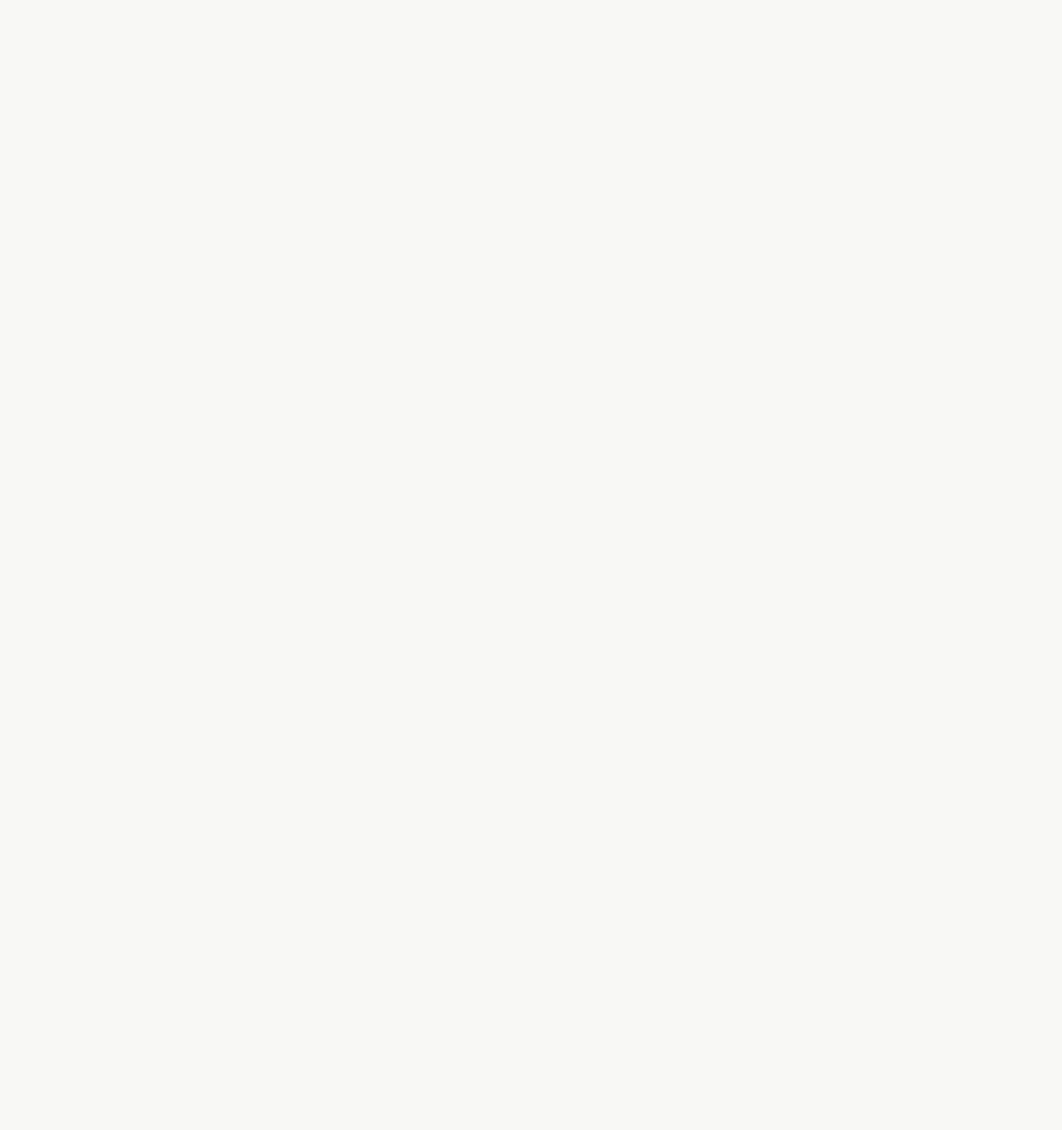
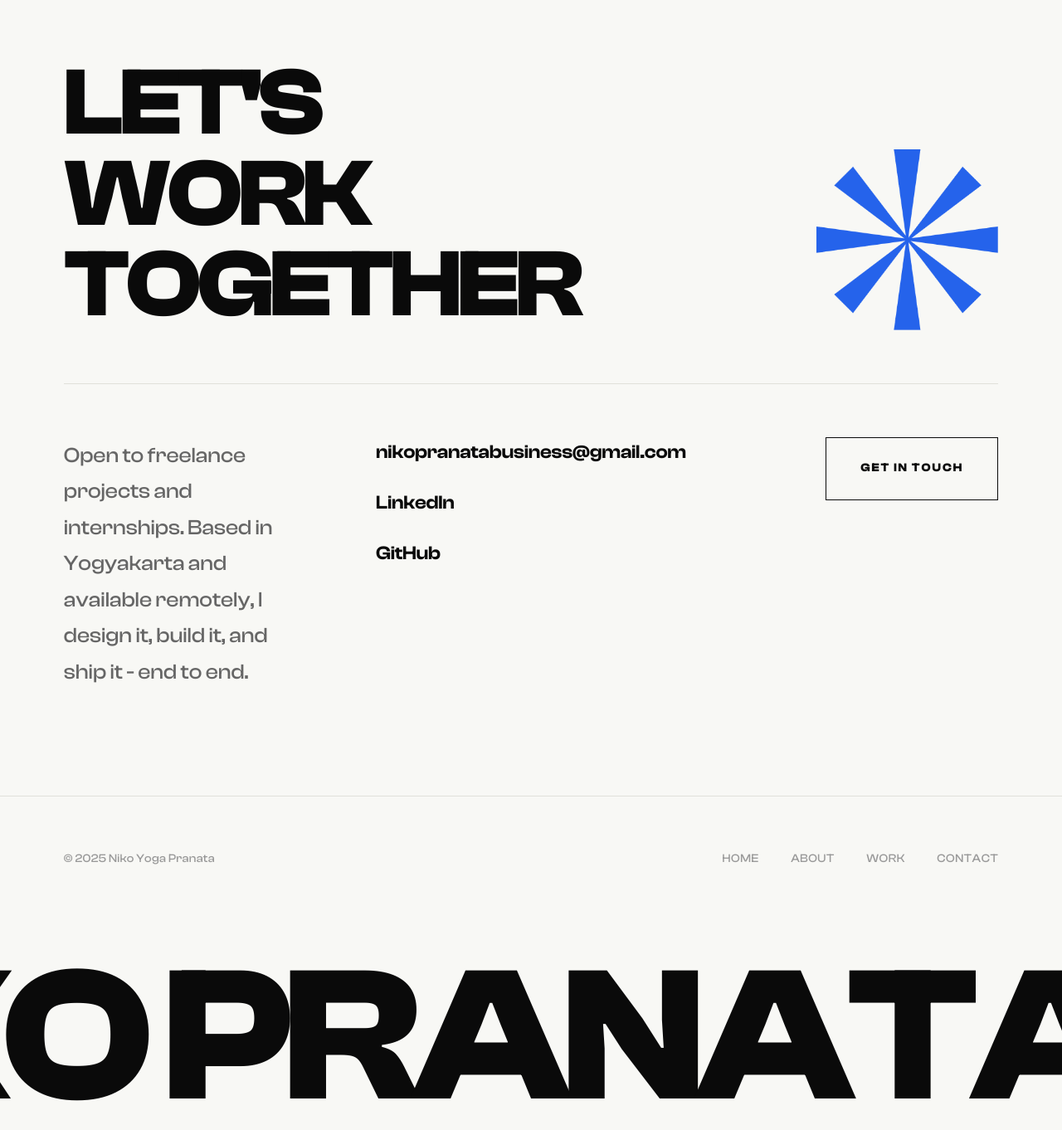
Before and after one commit to nikoyogapranata/personal-website, a Next.js app: page /work in a window 1280 px wide. Shown: the part 1604-2966 px from the top of the page at 83% size. Before the commit the page ends 800 px from the top, so only its background shows below. Built offline with nearby package versions, Linux system fonts and the light colour scheme; a web font is replaced by a local one.

Commit message:
adding new work page

```diff
--- a/src/app/work/page.tsx
+++ b/src/app/work/page.tsx
@@ -1,3 +1,263 @@
+'use client'
+
+import { useState } from 'react'
+import Image from 'next/image'
+import { motion, AnimatePresence } from 'framer-motion'
+import Contact from '@/components/sections/Contact'
+import Footer from '@/components/sections/Footer'
+
+const EASE = [0.16, 1, 0.3, 1] as const
+
+const PROJECTS = [
+  {
+    id: 1,
+    title: 'JAMUSARI',
+    category: 'Web · Fullstack',
+    year: '2025',
+    image: '/jamusari.png',
+    link: 'https://jamusari.com',
+  },
+  {
+    id: 2,
+    title: 'HealthSync',
+    category: 'Web · Fullstack',
+    year: '2025',
+    image: '/healthsync.png',
+    link: 'https://healthsync-7.vercel.app',
+  },
+  {
+    id: 3,
+    title: 'WETRACK',
+    category: 'Web · Fullstack',
+    year: '2024',
+    image: '/wetrack.png',
+    link: 'https://github.com/nikoyogapranata/wetrack',
+  },
+  {
+    id: 4,
+    title: 'EduNovel',
+    category: 'Design · Branding',
+    year: '2023',
+    image: '/edunovel.png',
+    link: 'https://www.figma.com/proto/cY7vOHUdtTfLDkTYDthI1n/EduNovel?page-id=0%3A1&node-id=2-2397&p=f&viewport=308%2C326%2C0.03&t=n2kiA8gcGTPQdv0j-1&scaling=min-zoom&content-scaling=fixed&starting-point-node-id=2%3A2397&show-proto-sidebar=1',
+  },
+]
+
+function letterVariant(i: number) {
+  return {
+    hidden: { y: 22, opacity: 0 },
+    visible: {
+      y: 0,
+      opacity: 1,
+      transition: { duration: 0.36, delay: i * 0.04, ease: EASE },
+    },
+    exit: {
+      y: -14,
+      opacity: 0,
+      transition: { duration: 0.16, delay: 0 },
+    },
+  }
+}
+
+/* Shared style for all three info labels */
+const INFO: React.CSSProperties = {
+  fontFamily:    'var(--font-sans)',
+  fontWeight:    400,
+  fontSize:      'clamp(13px, 1.2vw, 16px)',
+  letterSpacing: '0.02em',
+  color:         '#555',
+}
+
 export default function WorkPage() {
-  return <main />
+  const [hoveredId, setHoveredId] = useState<number | null>(null)
+
+  return (
+    <>
+    <main
+      style={{
+        background: '#f8f8f5',
+        minHeight:  '100vh',
+        padding:    'clamp(110px, 14vw, 180px) clamp(32px, 6vw, 80px) clamp(80px, 10vw, 140px)',
+      }}
+    >
+      {/* ── Title row ── */}
+      <motion.div
+        initial={{ opacity: 0, y: 28 }}
+        animate={{ opacity: 1, y: 0 }}
+        transition={{ duration: 0.9, ease: EASE }}
+        style={{
+          display:        'flex',
+          alignItems:     'center',
+          justifyContent: 'space-between',
+          marginBottom:   'clamp(40px, 5vw, 72px)',
+        }}
+      >
+        <h1
+          style={{
+            fontFamily:    'var(--font-display)',
+            fontWeight:    800,
+            fontSize:      'clamp(88px, 17vw, 260px)',
+            letterSpacing: '-0.04em',
+            lineHeight:    1,
+            color:         '#0a0a0a',
+            margin:        0,
+          }}
+        >
+          WORK
+        </h1>
+
+        <Image
+          src="/spark.png"
+          alt=""
+          width={260}
+          height={260}
+          style={{
+            height:     'clamp(64px, 12vw, 180px)',
+            width:      'auto',
+            objectFit:  'contain',
+            flexShrink: 0,
+          }}
+        />
+      </motion.div>
+
+      {/* ── Project grid ── */}
+      <div
+        className="work-page-grid"
+        style={{
+          display:             'grid',
+          gridTemplateColumns: '1fr 1fr',
+          gap:                 'clamp(32px, 4vw, 56px) clamp(12px, 1.4vw, 20px)',
+        }}
+      >
+        {PROJECTS.map((project, i) => {
+          const isHovered = hoveredId === project.id
+          const isDimmed  = hoveredId !== null && !isHovered
+          const letters   = project.title.toUpperCase().split('')
+
+          return (
+            <motion.a
+              key={project.id}
+              href={project.link}
+              target="_blank"
+              rel="noopener noreferrer"
+              initial={{ opacity: 0, y: 36 }}
+              animate={{ opacity: 1, y: 0 }}
+              transition={{ duration: 0.8, delay: 0.12 + i * 0.09, ease: EASE }}
+              onMouseEnter={() => setHoveredId(project.id)}
+              onMouseLeave={() => setHoveredId(null)}
+              style={{ display: 'block', textDecoration: 'none', cursor: 'pointer' }}
+            >
+              {/* ── Info row — same size & color for all three ── */}
+              <div
+                style={{
+                  display:      'flex',
+                  alignItems:   'baseline',
+                  marginBottom: 'clamp(8px, 1vw, 14px)',
+                }}
+              >
+                <span style={{ ...INFO, fontFamily: 'var(--font-display)', letterSpacing: '-0.01em', textTransform: 'uppercase', flex: 1 }}>
+                  {project.title}
+                </span>
+                <span style={{ ...INFO, flex: 1, textAlign: 'center' }}>
+                  {project.year}
+                </span>
+                <span style={{ ...INFO, flex: 1, textAlign: 'right' }}>
+                  {project.category}
+                </span>
+              </div>
+
+              {/* ── Image container ── */}
+              <div
+                style={{
+                  position:    'relative',
+                  aspectRatio: '4/3',
+                  overflow:    'hidden',
+                  background:  '#f8f8f5',
+                }}
+              >
+                {/* Image + overlay scale together */}
+                <motion.div
+                  animate={{
+                    scale:  isHovered ? 0.95 : 1,
+                    filter: isDimmed  ? 'grayscale(100%)' : 'grayscale(0%)',
+                  }}
+                  transition={{ duration: 0.5, ease: EASE }}
+                  style={{ position: 'absolute', inset: 0 }}
+                >
+                  <Image
+                    src={project.image}
+                    alt={project.title}
+                    fill
+                    style={{ objectFit: 'cover', objectPosition: 'center', display: 'block' }}
+                  />
+
+                  {/* Dark overlay — lives inside the scale wrapper so it shrinks too */}
+                  <motion.div
+                    animate={{ opacity: isHovered ? 0.22 : 0 }}
+                    transition={{ duration: 0.5, ease: EASE }}
+                    style={{
+                      position:      'absolute',
+                      inset:         0,
+                      background:    '#000',
+                      pointerEvents: 'none',
+                    }}
+                  />
+                </motion.div>
+
+                {/* Letter-by-letter project name */}
+                <AnimatePresence>
+                  {isHovered && (
+                    <div
+                      style={{
+                        position:       'absolute',
+                        inset:          0,
+                        display:        'flex',
+                        alignItems:     'center',
+                        justifyContent: 'center',
+                        zIndex:         2,
+                        pointerEvents:  'none',
+                      }}
+                    >
+                      <div style={{ display: 'flex', alignItems: 'center' }}>
+                        {letters.map((char, li) => (
+                          <motion.span
+                            key={li}
+                            variants={letterVariant(li)}
+                            initial="hidden"
+                            animate="visible"
+                            exit="exit"
+                            style={{
+                              fontFamily:    'var(--font-display)',
+                              fontWeight:    800,
+                              fontSize:      'clamp(22px, 3.5vw, 52px)',
+                              letterSpacing: '-0.03em',
+                              lineHeight:    1,
+                              color:         '#2563eb',
+                              display:       'inline-block',
+                            }}
+                          >
+                            {char === ' ' ? ' ' : char}
+                          </motion.span>
+                        ))}
+                      </div>
+                    </div>
+                  )}
+                </AnimatePresence>
+              </div>
+            </motion.a>
+          )
+        })}
+      </div>
+
+      <style>{`
+        @media (max-width: 640px) {
+          .work-page-grid { grid-template-columns: 1fr !important; }
+        }
+      `}</style>
+    </main>
+
+    <Contact theme="light" />
+    <Footer theme="light" />
+    </>
+  )
 }
--- a/src/components/sections/Contact.tsx
+++ b/src/components/sections/Contact.tsx
@@ -6,12 +6,32 @@ const MotionLink = motion(Link);
 
 const ease = [0.16, 1, 0.3, 1] as const;
 
-export default function Contact() {
+export default function Contact({ theme = "dark" }: { theme?: "dark" | "light" }) {
+  const c = theme === "dark"
+    ? {
+        bg:           "#0a0a0a",
+        text:         "#f8f8f5",
+        muted:        "#aaa",
+        divider:      "#2a2a2a",
+        linkLeave:    "#f8f8f5",
+        ctaHoverBg:   "#f8f8f5",
+        ctaHoverText: "#0a0a0a",
+      }
+    : {
+        bg:           "#f8f8f5",
+        text:         "#0a0a0a",
+        muted:        "#666",
+        divider:      "#e0e0da",
+        linkLeave:    "#0a0a0a",
+        ctaHoverBg:   "#0a0a0a",
+        ctaHoverText: "#f8f8f5",
+      };
+
   return (
     <section
       id="contact"
       style={{
-        background: "#0a0a0a",
+        background: c.bg,
         padding: "clamp(80px, 10vw, 140px) clamp(32px, 6vw, 80px)",
         position: "relative",
         overflow: "hidden",
@@ -27,33 +47,30 @@ export default function Contact() {
           marginBottom: "clamp(40px, 5vw, 80px)",
         }}
       >
-{/* Text lines */}
         <div>
           {(["LET'S", "WORK TOGETHER"] as const).map((line, i) => (
             <motion.div
               key={line}
               style={{ overflow: "hidden" }}
-              // 1. Observe the wrapper for visibility instead of the text
               initial="hidden"
               whileInView="visible"
               viewport={{ once: true, amount: 0.3 }}
             >
               <motion.div
-                // 2. Use variants to animate when the parent comes into view
                 variants={{
-                  hidden: { y: "100%", opacity: 0 }, // 3. Use 100% instead of a fixed 60px
-                  visible: { y: 0, opacity: 1 }
+                  hidden:   { y: "100%", opacity: 0 },
+                  visible:  { y: 0,      opacity: 1 },
                 }}
                 transition={{ duration: 0.8, delay: i * 0.1, ease }}
                 className="contact-title-line"
                 style={{
-                  fontFamily: "var(--font-display)",
-                  fontWeight: 800,
-                  fontSize: "clamp(52px, 9vw, 140px)",
+                  fontFamily:    "var(--font-display)",
+                  fontWeight:    800,
+                  fontSize:      "clamp(52px, 9vw, 140px)",
                   letterSpacing: "-0.04em",
-                  lineHeight: 0.95,
-                  color: "#f8f8f5",
-                  display: "block",
+                  lineHeight:    0.95,
+                  color:         c.text,
+                  display:       "block",
                 }}
               >
                 {line}
@@ -62,7 +79,7 @@ export default function Contact() {
           ))}
         </div>
 
-        {/* Spark image — fills the full height of the headline block */}
+        {/* eslint-disable-next-line @next/next/no-img-element */}
         <motion.img
           src="/spark-2.png"
           alt=""
@@ -73,25 +90,25 @@ export default function Contact() {
           className="contact-spark"
           style={{
             flexShrink: 0,
-            display: "block",
-            /* two lines × lineHeight 0.95 */
-            height: "calc(clamp(52px, 9vw, 140px) * 1.9)",
-            width: "auto",
-            objectFit: "contain",
+            display:    "block",
+            height:     "calc(clamp(52px, 9vw, 140px) * 1.9)",
+            width:      "auto",
+            objectFit:  "contain",
+            filter:     "none",
           }}
         />
       </div>
 
       {/* ── Divider ──────────────────────────────────────────────── */}
       <motion.div
-        initial={{ scaleX: 0, originX: 0 }}
+        initial={{ scaleX: 0 }}
         whileInView={{ scaleX: 1 }}
         viewport={{ once: true }}
         transition={{ duration: 0.8, delay: 0.2, ease }}
         style={{
-          height: "0.5px",
-          background: "#2a2a2a",
-          marginBottom: "clamp(40px, 5vw, 80px)",
+          height:          "0.5px",
+          background:      c.divider,
+          marginBottom:    "clamp(40px, 5vw, 80px)",
           transformOrigin: "left",
         }}
       />
@@ -100,11 +117,11 @@ export default function Contact() {
       <div
         className="contact-grid"
         style={{
-          display: "grid",
+          display:             "grid",
           gridTemplateColumns: "1fr 1fr 1fr",
-          columnGap: "clamp(64px, 8vw, 120px)",
-          rowGap: "clamp(32px, 4vw, 60px)",
-          alignItems: "start",
+          columnGap:           "clamp(64px, 8vw, 120px)",
+          rowGap:              "clamp(32px, 4vw, 60px)",
+          alignItems:          "start",
         }}
       >
         {/* Col 1 — description */}
@@ -116,10 +133,10 @@ export default function Contact() {
           style={{
             fontFamily: "var(--font-display)",
             fontWeight: 500,
-            fontSize: "clamp(18px, 2vw, 28px)",
+            fontSize:   "clamp(18px, 2vw, 28px)",
             lineHeight: 1.7,
-            color: "#aaa",
-            margin: 0,
+            color:      c.muted,
+            margin:     0,
           }}
         >
           Open to freelance projects and internships. Based in Yogyakarta and
@@ -132,27 +149,12 @@ export default function Contact() {
           whileInView={{ y: 0, opacity: 1 }}
           viewport={{ once: true }}
           transition={{ duration: 0.8, delay: 0.4, ease }}
-          style={{
-            display: "flex",
-            flexDirection: "column",
-            gap: "clamp(16px, 2vw, 24px)",
-          }}
+          style={{ display: "flex", flexDirection: "column", gap: "clamp(16px, 2vw, 24px)" }}
         >
           {[
-            {
-              href: "mailto:nikopranatabusiness@gmail.com",
-              label: "nikopranatabusiness@gmail.com",
-            },
-            {
-              href: "https://linkedin.com/in/nikopranata",
-              label: "LinkedIn",
-              target: "_blank",
-            },
-            {
-              href: "https://github.com/nikoyogapranata",
-              label: "GitHub",
-              target: "_blank",
-            },
+            { href: "mailto:nikopranatabusiness@gmail.com", label: "nikopranatabusiness@gmail.com" },
+            { href: "https://linkedin.com/in/nikopranata",  label: "LinkedIn",  target: "_blank" },
+            { href: "https://github.com/nikoyogapranata",   label: "GitHub",    target: "_blank" },
           ].map(({ href, label, target }) => (
             <motion.a
               key={href}
@@ -161,22 +163,18 @@ export default function Contact() {
               rel={target === "_blank" ? "noopener noreferrer" : undefined}
               whileHover={{ x: 8 }}
               transition={{ duration: 0.2 }}
-              onMouseEnter={(e) => {
-                (e.currentTarget as HTMLAnchorElement).style.color = "#2563eb";
-              }}
-              onMouseLeave={(e) => {
-                (e.currentTarget as HTMLAnchorElement).style.color = "#f8f8f5";
-              }}
+              onMouseEnter={(e) => { (e.currentTarget as HTMLAnchorElement).style.color = "#2563eb"; }}
+              onMouseLeave={(e) => { (e.currentTarget as HTMLAnchorElement).style.color = c.linkLeave; }}
               style={{
-                fontFamily: "var(--font-display)",
-                fontWeight: 600,
-                fontSize: "clamp(16px, 1.8vw, 28px)",
-                color: "#f8f8f5",
+                fontFamily:     "var(--font-display)",
+                fontWeight:     600,
+                fontSize:       "clamp(16px, 1.8vw, 28px)",
+                color:          c.linkLeave,
                 textDecoration: "none",
-                letterSpacing: "-0.01em",
-                display: "flex",
-                alignItems: "center",
-                transition: "color 0.2s ease",
+                letterSpacing:  "-0.01em",
+                display:        "flex",
+                alignItems:     "center",
+                transition:     "color 0.2s ease",
               }}
             >
               {label}
@@ -184,39 +182,36 @@ export default function Contact() {
           ))}
         </motion.div>
 
-        {/* Col 3 — GET IN TOUCH box */}
+        {/* Col 3 — GET IN TOUCH */}
         <motion.div
           initial={{ x: 30, opacity: 0 }}
           whileInView={{ x: 0, opacity: 1 }}
           viewport={{ once: true }}
           transition={{ duration: 0.8, delay: 0.5, ease }}
           className="contact-cta-col"
-          style={{
-            display: "flex",
-            justifyContent: "flex-end",
-          }}
+          style={{ display: "flex", justifyContent: "flex-end" }}
         >
           <MotionLink
             href="/contact"
-            whileHover={{ background: "#f8f8f5", color: "#0a0a0a" }}
+            whileHover={{ background: c.ctaHoverBg, color: c.ctaHoverText }}
             transition={{ duration: 0.22 }}
             style={{
-              display: "inline-flex",
-              alignItems: "center",
-              justifyContent: "center",
-              fontFamily: "var(--font-display)",
-              fontWeight: 700,
-              fontSize: "clamp(13px, 1.1vw, 16px)",
-              letterSpacing: "0.14em",
-              textTransform: "uppercase",
-              color: "#f8f8f5",
-              background: "transparent",
-              border: "1.5px solid #f8f8f5",
-              borderRadius: 0,
-              padding: "clamp(20px, 2vw, 28px) clamp(32px, 3.2vw, 52px)",
-              textDecoration: "none",
-              cursor: "pointer",
-              whiteSpace: "nowrap",
+              display:         "inline-flex",
+              alignItems:      "center",
+              justifyContent:  "center",
+              fontFamily:      "var(--font-display)",
+              fontWeight:      700,
+              fontSize:        "clamp(13px, 1.1vw, 16px)",
+              letterSpacing:   "0.14em",
+              textTransform:   "uppercase",
+              color:           c.text,
+              background:      "transparent",
+              border:          `1.5px solid ${c.text}`,
+              borderRadius:    0,
+              padding:         "clamp(20px, 2vw, 28px) clamp(32px, 3.2vw, 52px)",
+              textDecoration:  "none",
+              cursor:          "pointer",
+              whiteSpace:      "nowrap",
             }}
           >
             Get in Touch
@@ -227,26 +222,13 @@ export default function Contact() {
       {/* ── Mobile overrides ─────────────────────────────────────── */}
       <style>{`
         @media (max-width: 900px) {
-          .contact-grid {
-            grid-template-columns: 1fr 1fr !important;
-          }
+          .contact-grid { grid-template-columns: 1fr 1fr !important; }
         }
         @media (max-width: 600px) {
-          .contact-grid {
-            grid-template-columns: 1fr !important;
-            gap: 40px !important;
-          }
-          .contact-title-line {
-            font-size: clamp(28px, 9vw, 52px) !important;
-          }
-          .contact-spark {
-            height: 56px !important;
-            width: 56px !important;
-            object-fit: contain !important;
-          }
-          .contact-cta-col {
-            justify-content: flex-start !important;
-          }
+          .contact-grid          { grid-template-columns: 1fr !important; gap: 40px !important; }
+          .contact-title-line    { font-size: clamp(28px, 9vw, 52px) !important; }
+          .contact-spark         { height: 56px !important; width: 56px !important; object-fit: contain !important; }
+          .contact-cta-col       { justify-content: flex-start !important; }
         }
       `}</style>
     </section>
--- a/src/components/sections/Footer.tsx
+++ b/src/components/sections/Footer.tsx
@@ -5,12 +5,12 @@ import Link from "next/link";
 import Image from "next/image";
 
 const LINKS = ["Home", "About", "Work", "Contact"] as const;
-const HREF: Record<string, string> = { Home: "/", About: "#about", Work: "#work", Contact: "#contact" };
+const HREF: Record<string, string> = { Home: "/", About: "/about", Work: "/work", Contact: "/contact" };
 
 const MARQUEE_TEXT = "NIKO PRANATA";
 const SPEED = 60; // px per second
 
-function MarqueeTrack() {
+function MarqueeTrack({ textColor }: { textColor: string }) {
   const x = useMotionValue(0);
   const containerRef = useRef<HTMLDivElement>(null);
   const unitRef = useRef<HTMLDivElement>(null);
@@ -36,6 +36,7 @@ function MarqueeTrack() {
           objectFit: "contain",
           display: "block",
           flexShrink: 0,
+          filter: "none",
         }}
       />
     </span>
@@ -53,10 +54,9 @@ function MarqueeTrack() {
           fontSize: "clamp(100px, 18vw, 280px)",
           letterSpacing: "-0.04em",
           lineHeight: 1,
-          color: "#f8f8f5",
+          color: textColor,
         }}
       >
-        {/* Six copies so there's always content filling the viewport */}
         <span ref={unitRef} style={{ display: "inline-flex" }}>{unit}</span>
         {unit}{unit}{unit}{unit}{unit}
       </motion.div>
@@ -64,12 +64,28 @@ function MarqueeTrack() {
   );
 }
 
-export default function Footer() {
+export default function Footer({ theme = "dark" }: { theme?: "dark" | "light" }) {
+  const c = theme === "dark"
+    ? {
+        bg:         "#0a0a0a",
+        borderTop:  "#2a2a2a",
+        muted:      "#555",
+        linkHover:  "#f8f8f5",
+        marquee:    "#f8f8f5",
+      }
+    : {
+        bg:         "#f8f8f5",
+        borderTop:  "#e0e0da",
+        muted:      "#999",
+        linkHover:  "#0a0a0a",
+        marquee:    "#0a0a0a",
+      };
+
   return (
     <footer
       style={{
-        background: "#0a0a0a",
-        borderTop: "0.5px solid #2a2a2a",
+        background: c.bg,
+        borderTop: `0.5px solid ${c.borderTop}`,
         paddingTop: "clamp(40px, 5vw, 72px)",
         overflow: "hidden",
       }}
@@ -91,7 +107,7 @@ export default function Footer() {
             fontFamily: "var(--font-display)",
             fontWeight: 500,
             fontSize: "clamp(12px, 1.1vw, 14px)",
-            color: "#555",
+            color: c.muted,
             letterSpacing: "0.02em",
           }}
         >
@@ -107,14 +123,14 @@ export default function Footer() {
                 fontFamily: "var(--font-display)",
                 fontWeight: 500,
                 fontSize: "clamp(12px, 1.1vw, 14px)",
-                color: "#555",
+                color: c.muted,
                 textDecoration: "none",
                 letterSpacing: "0.04em",
                 textTransform: "uppercase",
                 transition: "color 0.2s ease",
               }}
-              onMouseEnter={(e) => { (e.currentTarget as HTMLAnchorElement).style.color = "#f8f8f5"; }}
-              onMouseLeave={(e) => { (e.currentTarget as HTMLAnchorElement).style.color = "#555"; }}
+              onMouseEnter={(e) => { (e.currentTarget as HTMLAnchorElement).style.color = c.linkHover; }}
+              onMouseLeave={(e) => { (e.currentTarget as HTMLAnchorElement).style.color = c.muted; }}
             >
               {label}
             </Link>
@@ -123,7 +139,7 @@ export default function Footer() {
       </div>
 
       {/* ── Marquee ── */}
-      <MarqueeTrack />
+      <MarqueeTrack textColor={c.marquee} />
     </footer>
   );
 }
```
